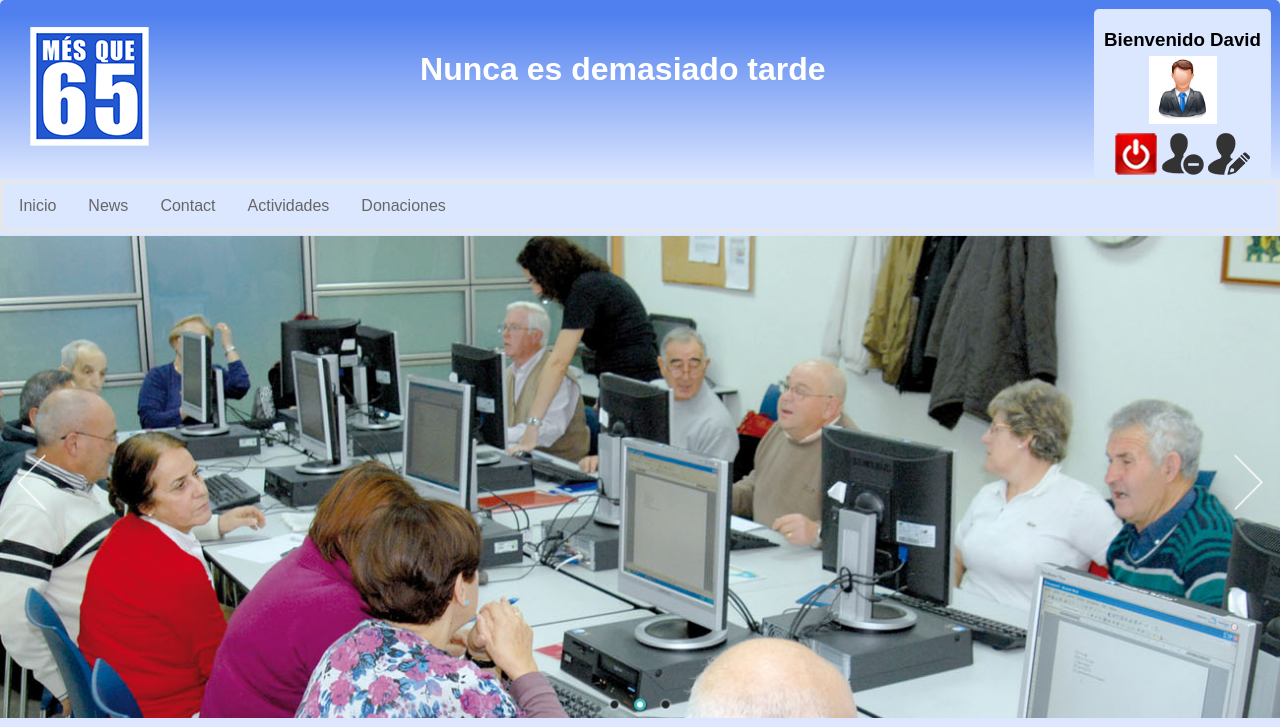
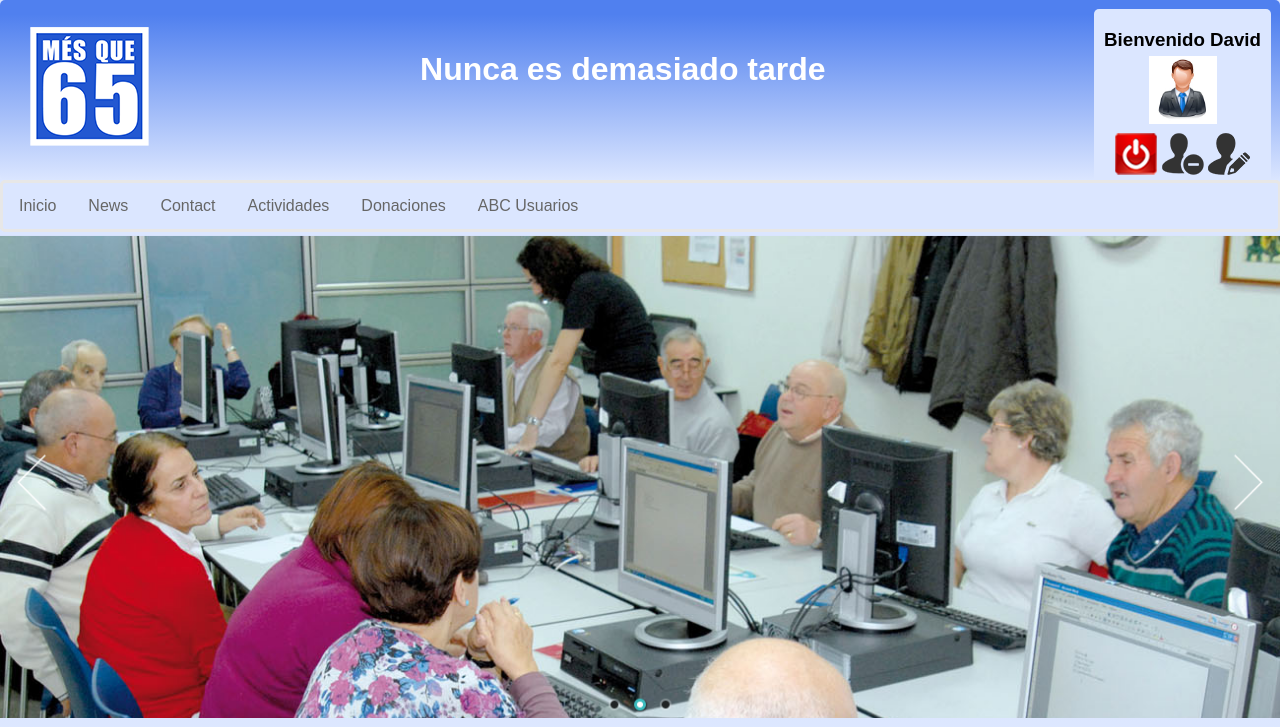
Before and after one commit to hermosilla7/Proyecto_5, a PHP site: page / in a window 1280 px wide. Shown: the top 727 px of the page. Run offline with PHP 8.4, Linux system fonts and the light colour scheme; a user stored in the database is signed in; data comes from the database, SQL or seed files in the repository.

Commit message:
Menú para usuario root, cambio de diseño después de iniciar sesion

```diff
--- a/header.php
+++ b/header.php
@@ -40,9 +40,6 @@
 	<div class="title">
 		<h1>Nunca es demasiado tarde</h1>
 	</div>
-
-
-
 </div>
 <?php
 	echo "<div class='log-error'>";
@@ -59,5 +56,12 @@
 	  	<li><a href="#contact">Contact</a></li>
 	  	<li><a href="actividades.php">Actividades</a></li>
   		<li><a href="donaciones.php">Donaciones</a></li>
+  		<?php
+  			if($_SESSION['nivel'] == 2){
+  		?>
+  		<li><a href="usuarios.php">ABC Usuarios</a></li>
+  		<?php
+  			}
+  		?>
 	</ul>
 </div>
```
Lines whose indentation alone changed are shown as unchanged.
